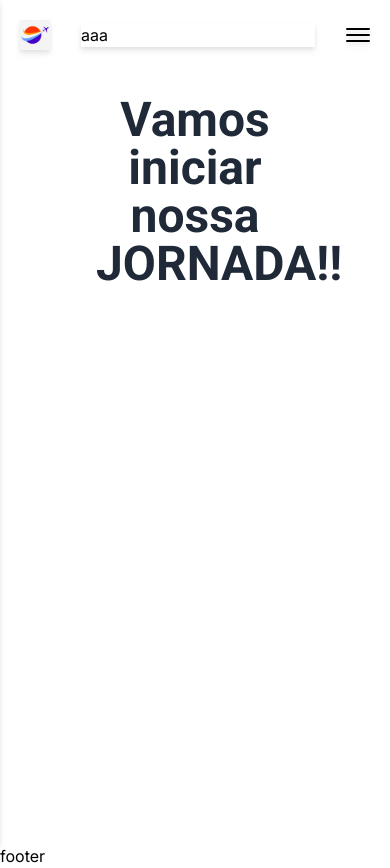
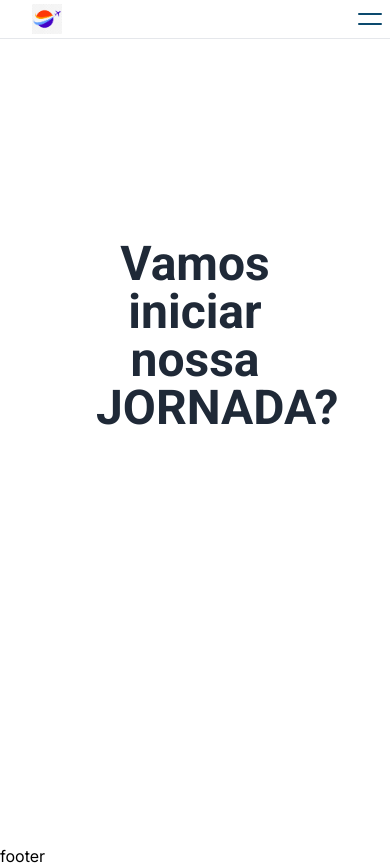
Before and after one commit to jonathassk/actions, a Next.js app: page / in a window 390 px wide. Built offline with nearby package versions, Linux system fonts and the light colour scheme.

Commit message:
finalizado primeira versão de navbar

```diff
--- a/src/app/components/Button.tsx
+++ b/src/app/components/Button.tsx
@@ -4,10 +4,11 @@ type ButtonProps = {
   type:  "submit" | "button" | "reset";
   title: string;
   color: string;
+  colorDarkMode?: string;
 }
-const Button = ({ type, title, color }: ButtonProps) => {
+const Button = ({ type, title, color, colorDarkMode }: ButtonProps) => {
   return (
-    <button type={type} className={`text-white font-bold p-2 rounded-md transition-all opacity-70 hover:opacity-100 ${color}`}> {title} </button>
+    <button type={type} className={`text-white dark:text-black font-bold p-2 rounded-md transition-all opacity-70 hover:opacity-100 ${color} dark:${colorDarkMode}`}> {title} </button>
   );
 
 }
--- a/src/app/components/Navbar.tsx
+++ b/src/app/components/Navbar.tsx
@@ -1,54 +1,69 @@
+"use client";
+
 import React from 'react';
 import Link from "next/link";
 import Image from "next/image";
-import {NAV_LINKS} from "@/app/constants";
+import {NAV_LINKS} from "@/app/constants/Index";
 import Button from './Button';
 
 const Navbar = () => {
   return (
     <nav
-      className="cursor-pointer flex justify-between max-container padding-container fixed w-full z-30 py-5 drop-shadow-md items-center">
-      <Link href="/" className="mx-5">
-        <Image src="/logo.png" alt="Logo" width={30} height={30}/>
-      </Link>
-      <ul className="hidden h-full gap-12 md:flex mx-5">
-        {NAV_LINKS.map((link, index) => (
-          <Link href={link.href} key={index}
-                className="regular-16 text-black flex justify-center font-bold cursor-pointer opacity-60 hover:opacity-100 "> {link.label} </Link>
-        ))}
-      </ul>
-      <input type="text" value="aaa"/>
-      <div className="hidden h-full gap-12 md:flex px-5">
-        <Button title='LOGIN' color='bg-black' type='button'/>
-      </div>
+      className="fixed z-40 w-full border-b dark:border-gray-700 bg-white dark:bg-gray-800 md:bg-transparent">
+      <div className="container m-auto px-2 md:px-12 lg:px-7 bg-white dark:bg-gray-800">
+        <div className="flex px-6 md:px-0 z-20 flex-wrap items-center justify-between py-1 gap-6 md:py-1 md:gap-0">
+          <input type="checkbox" name="" id="toggleNav" className="peer hidden"/>
+          <label htmlFor="toggleNav" role="overlaynav" className="fixed left-0 top-0 transition-all
+                    md:peer-checked:hidden md:hidden opacity-0 hidden peer-checked:z-0
+                    peer-checked:opacity-75 peer-checked:block w-full h-screen
+                    bg-gray-200 bg-opacity-75 dark:bg-darker dark:opacity-80"></label>
+          <div className="">
+            <Link href="/" className="">
+              <Image src="/logo.png" alt="Logo" width={30} height={30}/>
+            </Link>
+          </div>
 
-      <div className="cursor-pointer inline-block md:hidden mx-5 my-1.5">
-        <input type="checkbox" id="nav-toggle" name="nav-toggle" className="peer hidden"/>
-        <label htmlFor="nav-toggle" className="peer-checked:nav-toggle ">
-          <div aria-hidden="true" className="m-auto h-0.5 w-6 rounded bg-black transition duration-300"></div>
-          <div aria-hidden="true" className="m-auto mt-1 h-0.5 w-6 rounded bg-black transition duration-300"></div>
-          <div aria-hidden="true" className="m-auto mt-1 h-0.5 w-6 rounded bg-black transition duration-300"></div>
-        </label>
+          <div id="navlinks"
+               className="fixed h-full w-4/5 max-w-sm top-0 -left-full peer-checked:-left-0 md:relative md:top-0 md:left-0 transition-all z-30 md:flex items-center p-8 bg-white dark:bg-gray-800 md:space-y-0 md:p-0 md:flex-nowrap md:bg-transparent duration-700 md:w-max">
+            <div className="z-20 flex gap-8 flex-col md:flex-row md:items-center w-full">
+              <ul className="lg:pt-0 gap-8 tracking-wide font-medium flex-col flex md:flex-row">
+                {NAV_LINKS.map((link, index) => (
+                  <li className="max-w-max" key={index}>
+                    <a href="#" className="block md:px-3">
+                      <div
+                        className="relative text-cyan-800 dark:text-white
+                                                    before:absolute before:-bottom-2 md:before:-bottom-7 before:w-full before:h-0.5 before:mx-auto before:mt-auto before:rounded-full">
+                        <span>{link.label}</span>
+                      </div>
+                    </a>
+                  </li>
+                ))}
+              </ul>
+              <div className="flex sm:hidden pt-4 w-full">
+                <Button type={"button"} title={"login"} color={"bg-black"} />
 
-        <div className="peer-checked:translate-x-0 fixed inset-0 w-[calc(60%)] translate-x-[-100%] transition duration-300 h-svh">
-          <div className="flex flex-col h-full justify-between lg:items-center lg:flex-row bg-white">
-            <ul className="px-6 pt-32 text-gray-700 space-y-8 md:px-12 lg:space-y-0 lg:flex lg:space-x-12 lg:pt-0 w-full absolute">
-              {NAV_LINKS.map((link, index) => (
-                <li key={index}>
-                  <Link href={link.href} className="group relative before:absolute before:inset-x-0 before:bottom-0 before:h-2 before:bg-cyan-100">
-                    <span className="relative text-cyan-800"> {link.label} </span>
-                  </Link>
-                </li>
-              ))}
-              <Button title='LOGIN' color='bg-black' type='button'/>
-            </ul>
-
+              </div>
+            </div>
+          </div>
+          <div className="block-endnav w-max flex items-center gap-4">
+<div className="hidden md:flex gap-4">
+              <Button type={"button"} title={"login"} color={"bg-black"} colorDarkMode={"bg-white"}/>
+            </div>
+            <div className="flex items-center md:hidden max-h-10">
+              <label role="button" htmlFor="toggleNav" aria-label="humburger" id="hamburger"
+                     className="relative -mr-6">
+                <div role="hidden" id="line"
+                     className="m-auto h-0.5 w-6 rounded bg-sky-900 dark:bg-gray-200 transition duration-300"></div>
+                <div role="hidden" id="line2"
+                     className="m-auto mt-2 h-0.5 w-6 rounded bg-sky-900 dark:bg-gray-200 transition duration-300">
+                </div>
+              </label>
+            </div>
           </div>
         </div>
-        <div className="peer-checked:bg-white fixed bg-black"></div>
       </div>
     </nav>
-);
+  );
 }
 
 export default Navbar;
--- a/src/app/components/SearchBar.tsx
+++ b/src/app/components/SearchBar.tsx
@@ -3,7 +3,7 @@ import React from 'react';
 const SearchBar = () => {
   return(
     <div>
-      <input type="text" value="aaa"/>
+      <input className="" type="text" value="aaa"/>
     </div>
   );
 }
--- a/src/app/constants/index.ts
+++ b/src/app/constants/Index.ts
@@ -1,5 +1,3 @@
-import {string} from "prop-types";
-
 interface NavLink {
   href: string;
   key: string;
--- /dev/null
+++ b/src/app/dics/InterfaceDic.ts
@@ -0,0 +1,34 @@
+export type Language = 'en' | 'pt' | 'es';
+
+interface PortalInterfaceInterface {
+    language: Language;
+    texts: {
+        [key in Language]: {
+            [key: string]: string;
+        }
+    }
+}
+
+export const texts: PortalInterfaceInterface['texts'] = {
+    en: {
+        HOME: 'HOME',
+        ABOUT: 'ABOUT',
+        CONTACT: 'CONTACT',
+        LOGIN: 'LOGIN',
+        SEARCH: 'SEARCH',
+    },
+    pt: {
+        HOME: 'INICIO',
+        ABOUT: 'SOBRE',
+        CONTACT: 'CONTATO',
+        LOGIN: 'ENTRAR',
+        SEARCH: 'BUSCAR',
+    },
+    es: {
+        HOME: 'INICIO',
+        ABOUT: 'SOBRE',
+        CONTACT: 'CONTACTO',
+        LOGIN: 'ENTRAR',
+        SEARCH: 'BUSCAR',
+    },
+}
--- /dev/null
+++ b/src/app/interfaces/UserInterfaces.ts
@@ -0,0 +1,9 @@
+type Language = 'EN' | 'PT' | 'ES';
+
+export interface NonLoggedDataInterface {
+    language: Language;
+    timezone: string;
+    country: string;
+    currency: string;
+    setLanguage: (language: NonLoggedDataInterface['language']) => void;
+}
--- a/src/app/layout.tsx
+++ b/src/app/layout.tsx
@@ -10,7 +10,6 @@ export const metadata: Metadata = {
   title: "AI Travel Assistant",
   description: "A travel assistant that helps you plan your trips using AI.",
 };
-
 export default function RootLayout({
   children,
 }: Readonly<{
--- a/src/app/page.tsx
+++ b/src/app/page.tsx
@@ -1,6 +1,10 @@
-import React from 'react';
-import { Roboto } from 'next/font/google'
-import Button from "@/app/components/Button";
+"use client";
+
+import React, { useEffect } from 'react';
+import { Roboto } from 'next/font/google';
+import SearchBar from './components/SearchBar';
+import { nonLoggedDataImp } from './store/NonLoggerData';
+import { NonLoggedDataInterface } from './interfaces/UserInterfaces';
 
 const roboto = Roboto({
   weight: ['400', '700'],
@@ -10,10 +14,24 @@ const roboto = Roboto({
 })
 
 export default function Home() {
+  const { language, setLanguage } = nonLoggedDataImp.getState();
+
+  useEffect(() => {
+    const handleScroll = () => {
+      if (window.scrollY > 1) console.log('Scrolling', window.scrollY)
+      console.log(language)
+      setLanguage('PT')
+    };
+
+    window.addEventListener('scroll', handleScroll);
+    window.removeEventListener('scroll', handleScroll);
+  }, []);
+
+
   return (
     <main className="flex min-h-screen flex-col items-center justify-between p-24 ">
-      <div className="z-10 w-full max-w-5xl items-center font-mono text-xs lg:flex justify-center">
-        <p className={`${roboto.className} font-bold text-5xl text-gray-800 text-center`}>Vamos iniciar nossa JORNADA!!</p>
+      <div className="z-10 w-full max-w-5xl items-center justify-center font-mono text-xs lg:flex my-50">
+        <p className={`${roboto.className} font-bold text-5xl text-gray-800 text-center my-36`}>Vamos iniciar nossa JORNADA?</p>
         <svg className="animate-bounce w-6 h-6 stroke-cyan-500" />
       </div>
     </main>
--- /dev/null
+++ b/src/app/store/NonLoggerData.ts
@@ -0,0 +1,11 @@
+
+import { create, UseBoundStore, StoreApi } from 'zustand';
+import { NonLoggedDataInterface } from '../interfaces/UserInterfaces';
+
+export const nonLoggedDataImp: UseBoundStore<StoreApi<NonLoggedDataInterface>> = create<NonLoggedDataInterface>((set) => ({
+    language: 'EN',
+    timezone: 'UTC',
+    country: 'US',
+    currency: 'USD',
+    setLanguage: (language: NonLoggedDataInterface['language']) => set({ language }),
+}));
--- /dev/null
+++ b/src/app/store/TravelData.tsx
@@ -0,0 +1,28 @@
+import { create } from 'zustand';
+
+interface TravelData {
+  cityOrigin: string | null | undefined;
+  cityDestination: string;
+  departureDate: string  | null | undefined;
+  returnDate: string | null | undefined;
+  passengers: number;
+  dailyBudget: number;
+}
+
+const useTravelData = create((set) => ({
+  return: {
+    state: {
+      travelData: {
+        cityOrigin: null,
+        cityDestination: '',
+        departureDate: null,
+        returnDate: null,
+        passengers: 1,
+        dailyBudget: 0,
+      } as TravelData,
+    },
+    dispatch: {
+      setTravelData: (travel: TravelData) => set((state: { travelData: any; }) => ({ travelData: [...state.travelData, travel] })),
+    }
+  }
+}));
```
Also changed, not shown: src/app/pages/home.tsx (added), 1 other file (tests, documents, lock files or other folders).
